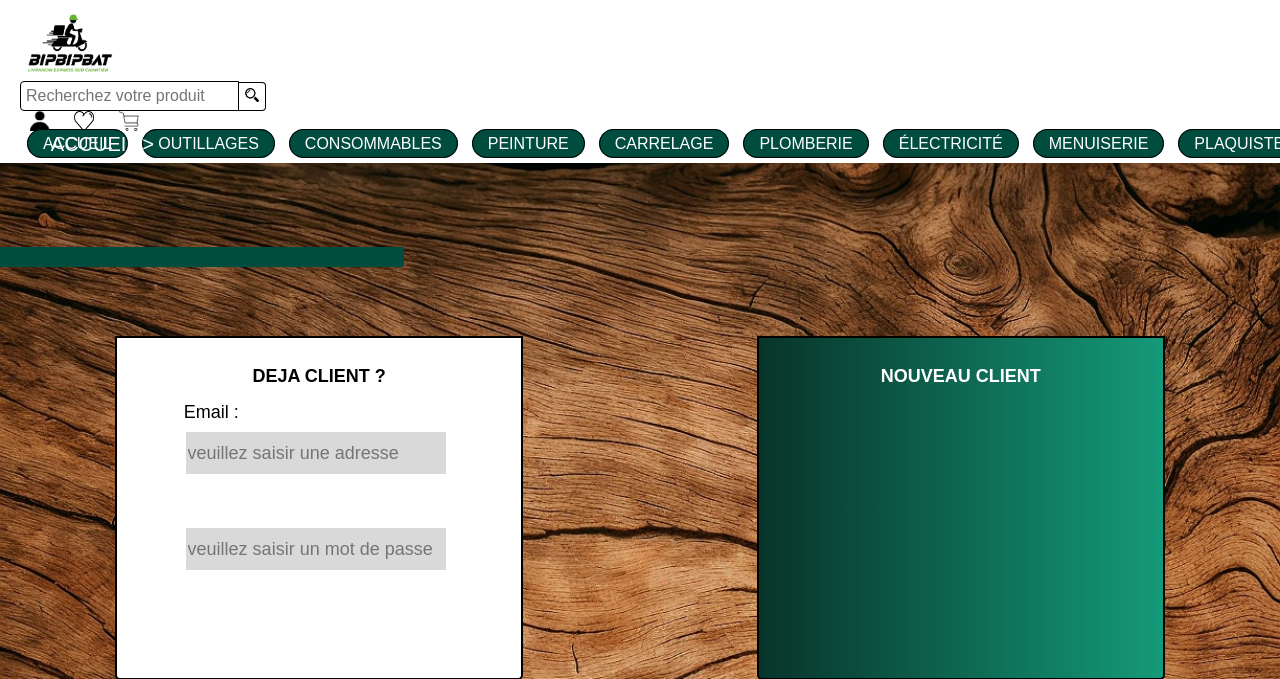
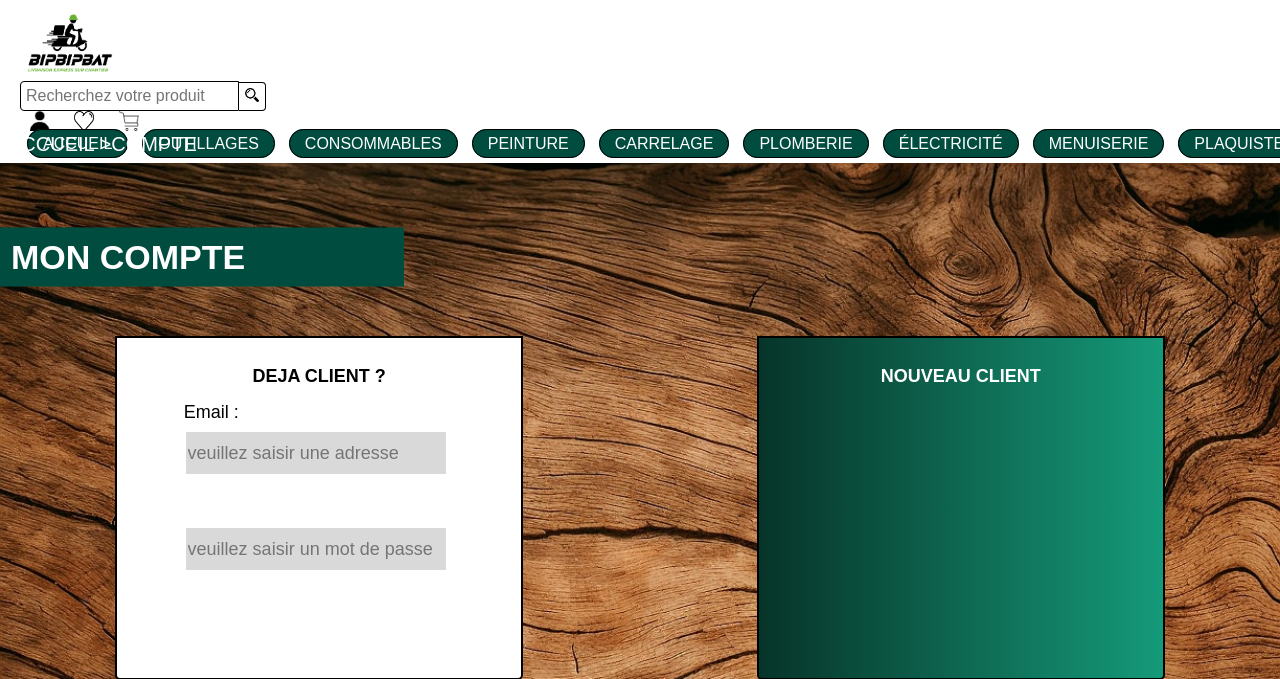
Before and after one commit to Sakaido13/Stage, a PHP site: page /Compte.php in a window 1280 px wide. Shown: the top 679 px of the page. Run offline with PHP 8.4, Linux system fonts and the light colour scheme; data that the repository does not hold is empty.

Commit message:
Modif nom compte

```diff
--- a/Compte.php
+++ b/Compte.php
@@ -6,17 +6,17 @@ require_once 'Include/EnteteDePage.inc.php';
 <head>
     <meta charset="UTF-8">
     <meta name="viewport" content="width=device-width, initial-scale=1.0">
-    <title><?php echo $titre ?> </title>
+    <title>COMPTE</title>
     <link rel="stylesheet" href=Style\styleCompte.css>
 </head>
 <body>
     <main class="main">
         <div class="bannière">
-          <p id="bannière-text"><?php echo $titre ?>  </p>
+          <p id="bannière-text"> MON COMPTE</p>
         <img src="Images/background/Fond bois.jpg" alt="bois">
           </div>
         <div class="Chemin">
-            <P id="chemin-text"> <a href="Acceuil .php">ACCUEIL </a> > <?php echo $titre ?> <p>
+            <P id="chemin-text"> <a href="Acceuil .php">ACCUEIL </a> >COMPTE<p>
         </div>
         <div class="bloc1">
             <p>NOUVEAU CLIENT </p>
--- a/Style/styleAcceuil.css
+++ b/Style/styleAcceuil.css
@@ -141,7 +141,7 @@
 }
 
 .text-haut-bannière2 input {
-    padding: 14px;
+    padding: 15px;
     width: 35%;
     font-size: 16px;
     border: 1px solid #000000;
```
